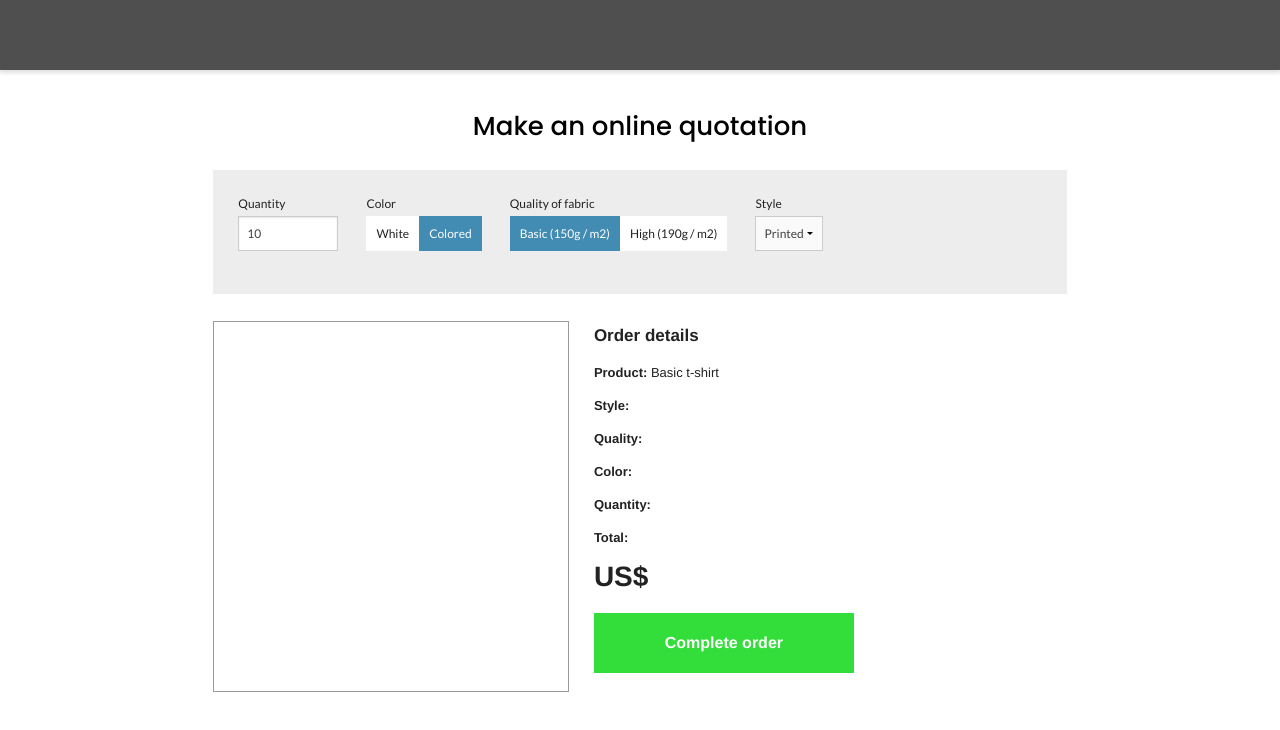
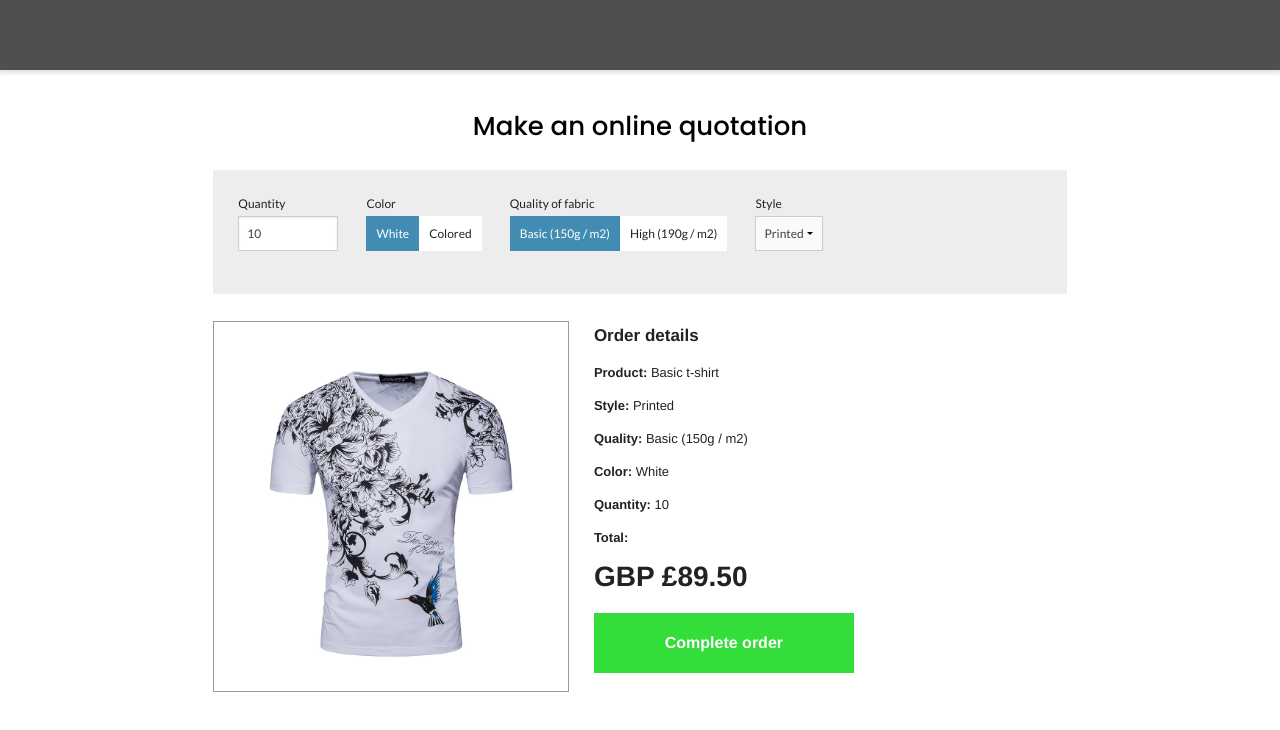
Before and after one commit to adelinataralunga/Javascript-jQuery-Course, a plain HTML site: page tshirts/index.html in a window 1280 px wide. Both pictures are taken after a click on the element "White". Drawn offline with Linux system fonts and the light colour scheme.

Commit message:
T-shirts project finished

```diff
--- a/tshirts/index.html
+++ b/tshirts/index.html
@@ -116,7 +116,7 @@
                             <p>Quantity: <span id="result-quantity"></span> </p>
 
                             <p>Total: </p>
-                            <div id="price">US$<span id="total-price"></span></div>
+                            <div id="price">GBP <span id="total-price"></span></div>
 
                             <div id="complete-order">Complete order</div>
 
--- a/tshirts/js/scripts.js
+++ b/tshirts/js/scripts.js
@@ -49,7 +49,104 @@ var search_params = {
 // Solution:
 
 $(function(){
+    //$("#quantity").val()
+    //$("#color .option-button.selected").attr('id')
+    //$("#quality .option-button.selected").attr('id')
+    //$("#style").val()
 
+    function update_params() {
+        search_params.quantity = parseInt($("#quantity").val());
+        search_params.color = $("#color .option-button.selected").attr('id');
+        search_params.quality = $("#quality .option-button.selected").attr('id');
+        search_params.style = $("#style").val();
+        //console.log(search_params);
+        update_order_details();
+    }
 
+    function update_order_details() {
+        $(".refresh-loader").show();
 
+        var qualityId = "#" + search_params.quality;
+        $("#result-quality").html( $(qualityId).text() );
+
+        var colorId = "#" + search_params.color;
+        $("#result-color").html( $(colorId).text() );
+
+        var styleSelector = "#style option[value=" + search_params.style + "]";
+        //console.log(styleSelector);
+        $("#result-style").html( $(styleSelector).text() );
+
+        var quantityId = search_params.quantity;
+        $("#result-quantity").html(quantityId);
+
+        $("#total-price").text(calculate_total());
+
+        var photoUrl = "img/" + products[search_params.color][search_params.style].photo;
+        $("#photo-product").attr("src", photoUrl);
+
+        /* In a real life situation, we wouldn't need this because in order to get the price,
+        probably you would be calling a server to get that price, taking around half a second or
+        one second and you would actually be able to see that loader.
+
+        So things are happening so fast in our page that we can't even see it.
+        If you want to simulate a delay, of course, in a real life situation, never do this.
+        You shouldn't delay anything in your page.
+        It should be as fast as possible.
+        If you want to simulate a delay to get the information, you can just do a set time out.*/
+        window.setTimeout(function() {
+            $(".refresh-loader").hide();
+        }, 500);
+    }
+
+    function calculate_total() {
+        // Using the [] because it is dynamic and at the end .unit_price because it
+        // is an actual property of the object and it will be recognised
+        var unitPrice = products[search_params.color][search_params.style].unit_price;
+
+        if (search_params.quality == "q190") {
+            // 12% increase of the price for better quality
+            unitPrice *= 1.12;
+        }
+
+        // Likely we start the operation with a number so JS will automatically covert quantity to a number
+        // But when we retrieve it, it is a String
+        // For a better soution, I will modify the code to use parseInt from the start
+        var total = unitPrice * search_params.quantity;
+
+        // 1: above 1.000 units - 20% discount
+        // 2: above 500 units - 12% discount
+        // 3: above 100 units - 5% discount
+        if (search_params.quantity >= 1000) {
+            total *= 0.8;
+        } else if (search_params.quantity >= 500) {
+            total *= 0.88;
+        } else if (search_params.quantity >= 100) {
+            total *= 0.95;
+        }
+
+        return total.toLocaleString("en-GB", { style: "currency", currency: "GBP" });
+    }
+
+    update_params();
+
+    $("#quantity").change(function() {
+        search_params.quantity = parseInt($("#quantity").val());
+        update_order_details();
+    });
+
+    $("#style").change(function() {
+        search_params.style = $("#style").val();
+        update_order_details();
+    });
+
+    $(".option-button").click(function() {
+        var clickedParam = $(this).parent().attr('id');
+        var childSelector = "#" + clickedParam + " .option-button";
+        $(childSelector).removeClass("selected");
+        $(this).addClass("selected");
+
+        var selectedChild = "#" + clickedParam + " .option-button.selected";
+        search_params[clickedParam] = $(selectedChild).attr('id');
+        update_order_details();
+    });
 });
```
